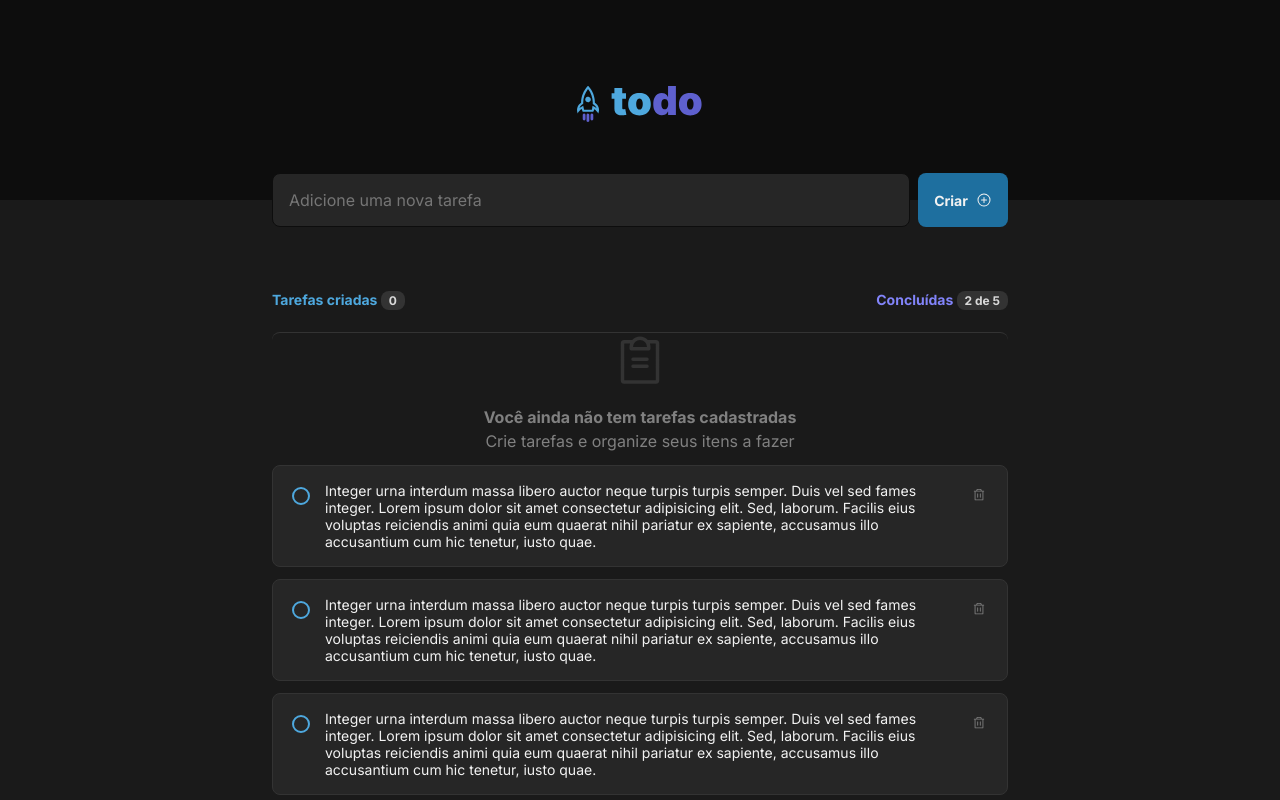
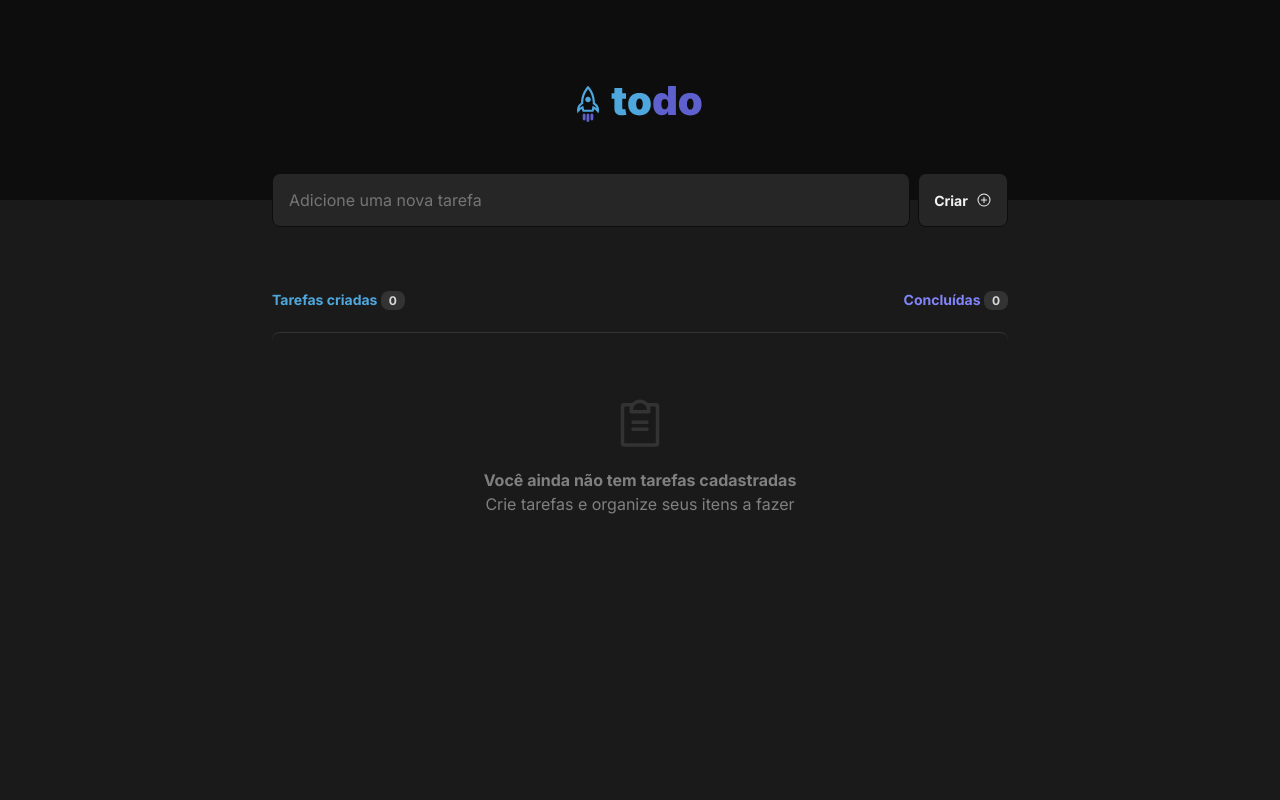
Before and after one commit to Felipe-Domingues/ToDoList-react-ts, a React (Vite) app: page / in a window 1280 px wide. Shown: the top 800 px of the page. Built offline with nearby package versions, Linux system fonts and the light colour scheme.

Commit message:
All interations with TypeScript

```diff
--- a/package.json
+++ b/package.json
@@ -11,8 +11,10 @@
   },
   "dependencies": {
     "@phosphor-icons/react": "^2.0.9",
+    "@types/uuid": "^9.0.2",
     "react": "^18.2.0",
-    "react-dom": "^18.2.0"
+    "react-dom": "^18.2.0",
+    "uuid": "^9.0.0"
   },
   "devDependencies": {
     "@types/react": "^18.0.37",
--- a/src/App.tsx
+++ b/src/App.tsx
@@ -1,6 +1,5 @@
 import styles from "./App.module.css";
 import { Header } from "./components/Header";
-import { NewTask } from "./components/NewTask";
 import { TaskList } from "./components/TaskList";
 import "./global.css";
 
@@ -10,8 +9,6 @@ export function App() {
       <Header />
 
       <div className={styles.container}>
-        <NewTask />
-
         <TaskList />
       </div>
     </>
--- a/src/components/NewTask.module.css
+++ /dev/null
@@ -1,38 +0,0 @@
-.hug {
-  display: flex;
-  gap: 0.5rem;
-  flex-grow: 1;
-  margin-top: -1.6875rem;
-}
-
-.hug input {
-  height: 3.375rem;
-  flex: 1;
-  border-radius: 8px;
-  padding: 1rem;
-  border: 1px solid var(--gray-700);
-  background-color: var(--gray-500);
-  color: var(--gray-100);
-}
-
-.hug input:focus {
-  border: 1px solid var(--purple-dark);
-}
-
-.btnNewTask {
-  background-color: var(--blue-dark);
-  height: 3.375rem;
-  width: 5.625rem;
-  display: flex;
-  align-items: center;
-  justify-content: center;
-  gap: 0.5rem;
-  border-radius: 8px;
-
-  transition: background-color 0.5s;
-}
-
-.btnNewTask:hover {
-  background-color: var(--blue);
-  cursor: pointer;
-}
--- a/src/components/NewTask.tsx
+++ /dev/null
@@ -1,18 +0,0 @@
-import { PlusCircle } from "@phosphor-icons/react";
-import styles from "./NewTask.module.css";
-
-export function NewTask() {
-  return (
-    <div className={styles.hug}>
-      <input
-        type="text"
-        name="newTaskField"
-        id="newTaskField"
-        placeholder="Adicione uma nova tarefa"
-      />
-      <button className={styles.btnNewTask}>
-        Criar <PlusCircle width={16} height={16} />
-      </button>
-    </div>
-  );
-}
--- a/src/components/Task.module.css
+++ b/src/components/Task.module.css
@@ -87,6 +87,23 @@
   transform: rotate(45deg);
 }
 
+.title {
+  display: flex;
+  flex-grow: 1;
+  text-align: left;
+  color: var(--gray-100);
+  line-height: 1.5rem;
+}
+
+.titleLineThrough {
+  display: flex;
+  flex-grow: 1;
+  text-align: left;
+  line-height: 1.5rem;
+  color: var(--gray-300);
+  text-decoration: line-through;
+}
+
 .task button {
   background: transparent;
   height: 1.5rem;
--- a/src/components/Task.tsx
+++ b/src/components/Task.tsx
@@ -1,21 +1,46 @@
 import { Trash } from "@phosphor-icons/react";
 import styles from "./Task.module.css";
+import { ChangeEvent, useState } from "react";
 
-export function Task() {
+export interface TaskType {
+  id: string;
+  title: string;
+  isCompleted: boolean;
+}
+
+interface TaskProps {
+  task: TaskType;
+  onDeleteTask: (id: string) => void;
+  onCompleteTask: (id: string, isCompleted: boolean) => void;
+}
+
+export function Task({ task, onDeleteTask, onCompleteTask }: TaskProps) {
+  const [taskIsCompleted, setTaskIsCompleted] = useState(task.isCompleted);
+
+  function handleDeleteTask() {
+    onDeleteTask(task.id);
+  }
+
+  function handleCompletedTask(event: ChangeEvent<HTMLInputElement>) {
+    const IsCompleted = event.target.checked;
+    setTaskIsCompleted(IsCompleted);
+    onCompleteTask(task.id, IsCompleted);
+  }
+
   return (
     <div className={styles.task}>
       <label className={styles.customCheckbox} title="Concluir tarefa">
-        <input type="checkbox" />
+        <input
+          type="checkbox"
+          checked={taskIsCompleted}
+          onChange={handleCompletedTask}
+        />
         <span className={styles.checkmark}></span>
       </label>
-      <p className={styles.content}>
-        Integer urna interdum massa libero auctor neque turpis turpis semper.
-        Duis vel sed fames integer. Lorem ipsum dolor sit amet consectetur
-        adipisicing elit. Sed, laborum. Facilis eius voluptas reiciendis animi
-        quia eum quaerat nihil pariatur ex sapiente, accusamus illo accusantium
-        cum hic tenetur, iusto quae.
+      <p className={taskIsCompleted ? styles.titleLineThrough : styles.title}>
+        {task.title}
       </p>
-      <button title="Apagar tarefa">
+      <button onClick={handleDeleteTask} title="Apagar tarefa">
         <Trash height={16} />
       </button>
     </div>
--- a/src/components/TaskList.module.css
+++ b/src/components/TaskList.module.css
@@ -1,5 +1,49 @@
+.hug {
+  display: flex;
+  gap: 0.5rem;
+  flex-grow: 1;
+  margin-top: -1.6875rem;
+}
+
+.hug input {
+  height: 3.375rem;
+  flex: 1;
+  border-radius: 8px;
+  padding: 1rem;
+  border: 1px solid var(--gray-700);
+  background-color: var(--gray-500);
+  color: var(--gray-100);
+}
+
+.hug input:focus {
+  border: 1px solid var(--purple-dark);
+}
+
+.btnNewTask {
+  background-color: var(--blue-dark);
+  height: 3.375rem;
+  width: 5.625rem;
+  display: flex;
+  align-items: center;
+  justify-content: center;
+  gap: 0.5rem;
+  border-radius: 8px;
+
+  transition: background-color 0.5s;
+}
+
+.btnNewTask:hover {
+  background-color: var(--blue);
+  cursor: pointer;
+}
+
+.btnNewTask:disabled {
+  background-color: var(--gray-500);
+  border: 1px solid var(--gray-700);
+  cursor: not-allowed;
+}
+
 .main {
-  /* border: 1px solid red; */
   margin-top: 4rem;
   min-height: 17.9375rem;
   display: flex;
@@ -34,8 +78,6 @@
 }
 
 .container {
-  /* border: 1px solid blue; */
-  border-top: 1px solid var(--gray-400);
   border-radius: 8px;
   display: flex;
   flex-grow: 1;
@@ -45,6 +87,8 @@
 }
 
 .emptyTasks {
+  border-radius: 8px;
+  border-top: 1px solid var(--gray-400);
   color: var(--gray-300);
   display: flex;
   flex-grow: 1;
--- a/src/components/TaskList.tsx
+++ b/src/components/TaskList.tsx
@@ -1,30 +1,132 @@
-import { ClipboardText } from "@phosphor-icons/react";
+import { ClipboardText, PlusCircle } from "@phosphor-icons/react";
 import styles from "./TaskList.module.css";
-import { Task } from "./Task";
+import { Task, TaskType } from "./Task";
+import { v4 as uuidv4 } from "uuid";
+import { ChangeEvent, FormEvent, InvalidEvent, useState } from "react";
 
 export function TaskList() {
+  const [tasks, setTasks] = useState<TaskType[]>([]);
+
+  const [newTaskTitle, setNewTaskTitle] = useState("");
+  const [countCompletedTasks, setCountCompletedTasks] = useState(0);
+
+  function handleCreateNewTask(event: FormEvent) {
+    event.preventDefault();
+
+    const taskToBeAdded: TaskType = {
+      id: uuidv4(),
+      title: newTaskTitle,
+      isCompleted: false,
+    };
+
+    setTasks([...tasks, taskToBeAdded]);
+
+    setNewTaskTitle("");
+  }
+
+  function handleNewTaskChange(event: ChangeEvent<HTMLInputElement>) {
+    event.target.setCustomValidity("");
+    setNewTaskTitle(event.target.value);
+  }
+
+  function handleNewTaskInvalid(event: InvalidEvent<HTMLInputElement>) {
+    event.target.setCustomValidity("Este campo é obrigatório!");
+  }
+
+  function deleteTask(idTaskToDelete: string) {
+    const tasksWithoutDeletedOne = tasks.filter((task) => {
+      return task.id !== idTaskToDelete;
+    });
+
+    setTasks(tasksWithoutDeletedOne);
+
+    const allCompletedTasks = tasksWithoutDeletedOne.filter((task) => {
+      return task.isCompleted;
+    });
+
+    setCountCompletedTasks(allCompletedTasks.length);
+  }
+
+  function completeTask(
+    idTaskToHandleComplete: string,
+    taskIsCompleted: boolean
+  ) {
+    //Update TaskList
+    const allTasksList = tasks;
+    allTasksList.forEach((task) => {
+      if (task.id === idTaskToHandleComplete) {
+        task.isCompleted = taskIsCompleted;
+      }
+    });
+    setTasks(allTasksList);
+
+    const allCompletedTasks = tasks.filter((task) => {
+      return task.isCompleted;
+    });
+
+    setCountCompletedTasks(allCompletedTasks.length);
+  }
+
+  const isNewTaskTitleEmpty = newTaskTitle.length === 0;
+  const allTasks = tasks.length;
+
   return (
+    <>
+      <form onSubmit={handleCreateNewTask} className={styles.hug}>
+        <input
+          type="text"
+          name="newTaskField"
+          id="newTaskField"
+          placeholder="Adicione uma nova tarefa"
+          onChange={handleNewTaskChange}
+          value={newTaskTitle}
+          onInvalid={handleNewTaskInvalid}
+          required
+        />
+        <button
+          type="submit"
+          className={styles.btnNewTask}
+          disabled={isNewTaskTitleEmpty}
+        >
+          Criar <PlusCircle width={16} height={16} />
+        </button>
+      </form>
       <main className={styles.main}>
         <header className={styles.info}>
           <p className={styles.createdTasksTitle}>
-          Tarefas criadas <span className={styles.tasksCounter}>0</span>
+            Tarefas criadas{" "}
+            <span className={styles.tasksCounter}>{allTasks}</span>
           </p>
           <p className={styles.completedTasksTitle}>
-          Concluídas <span className={styles.tasksCounter}>2 de 5</span>
+            Concluídas{" "}
+            <span className={styles.tasksCounter}>
+              {allTasks > 0
+                ? countCompletedTasks + " de " + allTasks
+                : allTasks}
+            </span>
           </p>
         </header>
         <div className={styles.container}>
+          {tasks.length === 0 ? (
             <div className={styles.emptyTasks}>
               <ClipboardText width={56} height={56}></ClipboardText>
               <strong>Você ainda não tem tarefas cadastradas</strong>
               <p>Crie tarefas e organize seus itens a fazer</p>
             </div>
-        <Task />
-        <Task />
-        <Task />
-        <Task />
-        <Task />
+          ) : (
+            tasks.map((task) => {
+              return (
+                <Task
+                  key={task.id}
+                  task={task}
+                  onDeleteTask={deleteTask}
+                  onCompleteTask={completeTask}
+                />
+              );
+            })
+          )}
         </div>
       </main>
+    </>
   );
 }
```
Also changed, not shown: 1 other file (tests, documents, lock files or other folders). Lines whose indentation alone changed are shown as unchanged.
